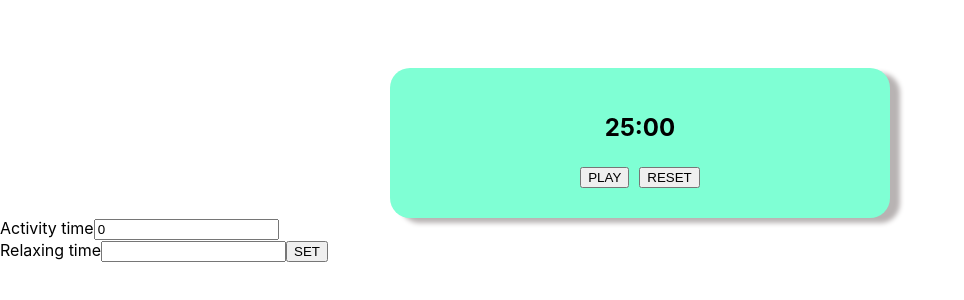
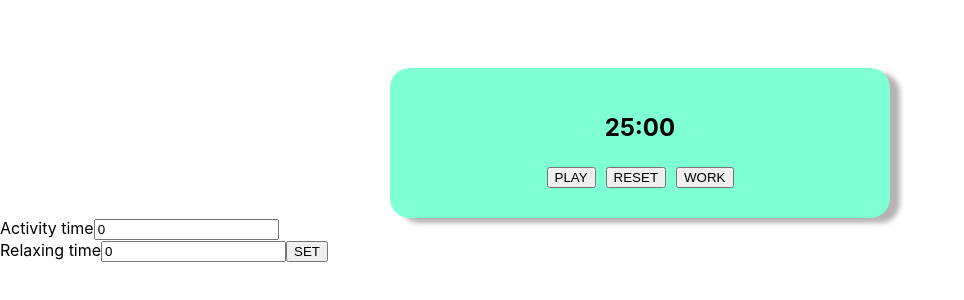
Before and after one commit to martinfrangul/one-step, a React (Create React App) app: page / in a window 1280 px wide. Shown: the part 132-432 px from the top of the page, without its empty margins (0-964 px from the left). Built offline with nearby package versions, Linux system fonts and the light colour scheme.

Commit message:
Agregando boton de MODE

```diff
--- a/package.json
+++ b/package.json
@@ -9,6 +9,7 @@
     "react": "^18.2.0",
     "react-dom": "^18.2.0",
     "react-scripts": "5.0.1",
+    "sass": "^1.69.5",
     "web-vitals": "^2.1.4"
   },
   "scripts": {
--- a/src/App.js
+++ b/src/App.js
@@ -8,17 +8,22 @@ function App() {
 
 
   const [userTimeAT, setUserTimeAT] = useState(25)
+  const [userTimeRX, setUserTimeRX] = useState(25)
 
 
   const setCustomAT = (AT) => {
     setUserTimeAT(AT)
   }
 
+  const setCustomRX = (RX) => {
+    setUserTimeRX(RX)
+  }
+
   return (
     <Fragment>
-      <Counter AT = {userTimeAT} ></Counter>
+      <Counter AT = {userTimeAT} RX = {userTimeRX}></Counter>
 
-      <CounterConfig onCustomAT = {setCustomAT} ></CounterConfig>
+      <CounterConfig onCustomAT = {setCustomAT} onCustomRX = {setCustomRX}></CounterConfig>
     </Fragment>
   );
 }
--- a/src/components/Counter.js
+++ b/src/components/Counter.js
@@ -2,12 +2,13 @@ import React, { useEffect, useState } from "react";
 import classes from "./Counter.module.css";
 
 function Counter(props) {
-  let userAT = props.AT
+  let userAT = props.AT;
+  let userRX = props.RX;
   const [seconds, setSeconds] = useState(0);
   const [minutes, setMinutes] = useState(25);
   const [playPause, setPlayPause] = useState(false);
+  const [mode, setMode] = useState(true);
   const [started, setStarted] = useState(false);
-
 
   ////////////// HANDLERS //////////////
 
@@ -15,24 +16,34 @@ function Counter(props) {
     setPlayPause(!playPause);
   }
 
+  const onChangeModeHandler = () => {
+    setMode(!mode)
+    onResetHandler()
+  };
+
   function onResetHandler() {
-    setSeconds(0)
-    setMinutes(25)
+    setSeconds(0);
+    setMinutes(25);
     setPlayPause(false);
-    setStarted(false)
-
+    setStarted(false);
   }
 
   //////////// COUNTER /////////////////
 
   useEffect(() => {
-    if (!started){
-      setMinutes(userAT)
+    if (mode){
+      if (!started) {
+        setMinutes(userAT)
+        }
+    } else {
+      if (!started) {
+        setMinutes(userRX)
+        }
     }
     let intervalId;
 
     if (playPause) {
-      setStarted(true)
+      setStarted(true);
       intervalId = setInterval(() => {
         if (seconds > 0) {
           setSeconds(seconds - 1);
@@ -42,10 +53,9 @@ function Counter(props) {
             setSeconds(59);
           } else {
             // When both minutes and seconds reach 0, set the Alert to TRUE.
-            alert('Time to rest')
-            setMinutes(25)
+            alert("Time to rest");
+            setMinutes(25);
             setPlayPause(false);
-
           }
         }
       }, 1000);
@@ -56,9 +66,7 @@ function Counter(props) {
     return () => {
       clearInterval(intervalId);
     };
-  }, [seconds, playPause, minutes, userAT, started]);
-
-
+  }, [seconds, playPause, minutes, userAT, started, userRX, mode]);
 
   return (
     <div className={classes.container}>
@@ -71,7 +79,9 @@ function Counter(props) {
         </button>
         <button className={classes.btn} onClick={onResetHandler}>
           RESET
-
+        </button>
+        <button className={classes.btn} onClick={onChangeModeHandler}>
+          {mode ? "WORK" : "CHILL"}
         </button>
       </div>
     </div>
--- a/src/components/CounterConfig.js
+++ b/src/components/CounterConfig.js
@@ -1,15 +1,21 @@
 import { useState } from "react";
 
-const CounterConfig = ({onCustomAT}) => {
+const CounterConfig = (props) => {
   const [actionTime, setActionTime] = useState(0);
+  const [relaxingTime, setRelaxingTime] = useState(0);
 
   const onActionHandler = (event) => {
     setActionTime(parseInt(event.target.value));
   };
 
+  const onRelaxHandler = (event) => {
+    setRelaxingTime(parseInt(event.target.value));
+  };
+
   const onSubmitHandler = (event) =>{
     event.preventDefault()
-    onCustomAT(actionTime)
+    props.onCustomAT(actionTime)
+    props.onCustomRX(relaxingTime)
 
   }
   return (
@@ -30,6 +36,8 @@ const CounterConfig = ({onCustomAT}) => {
         <div className="form-group">
           <label htmlFor="rlx-time">Relaxing time</label>
           <input
+            onChange={onRelaxHandler}
+            value={relaxingTime}
             type="number"
             name="rlx-time"
             id="rlxT"
```
Also changed, not shown: src/components/Counter.module.css (line endings or trailing spaces), 1 other file (tests, documents, lock files or other folders).
